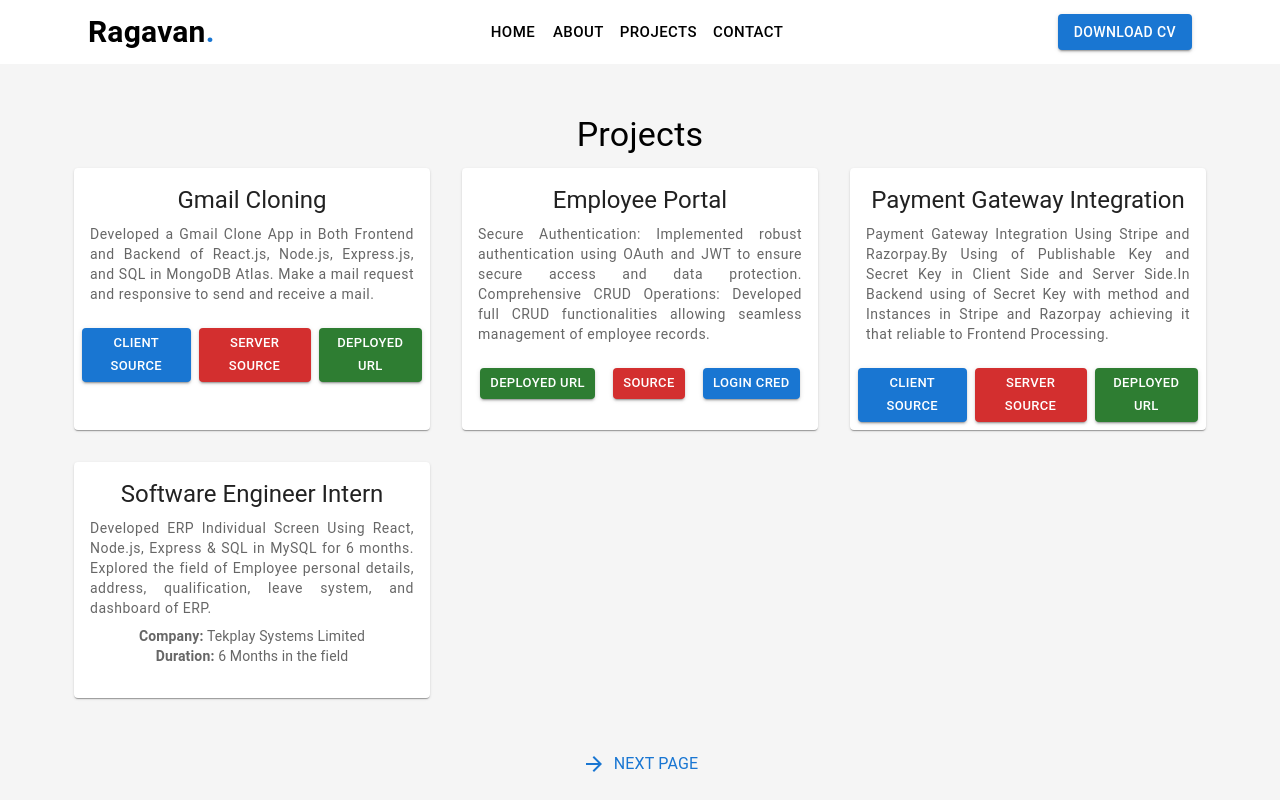
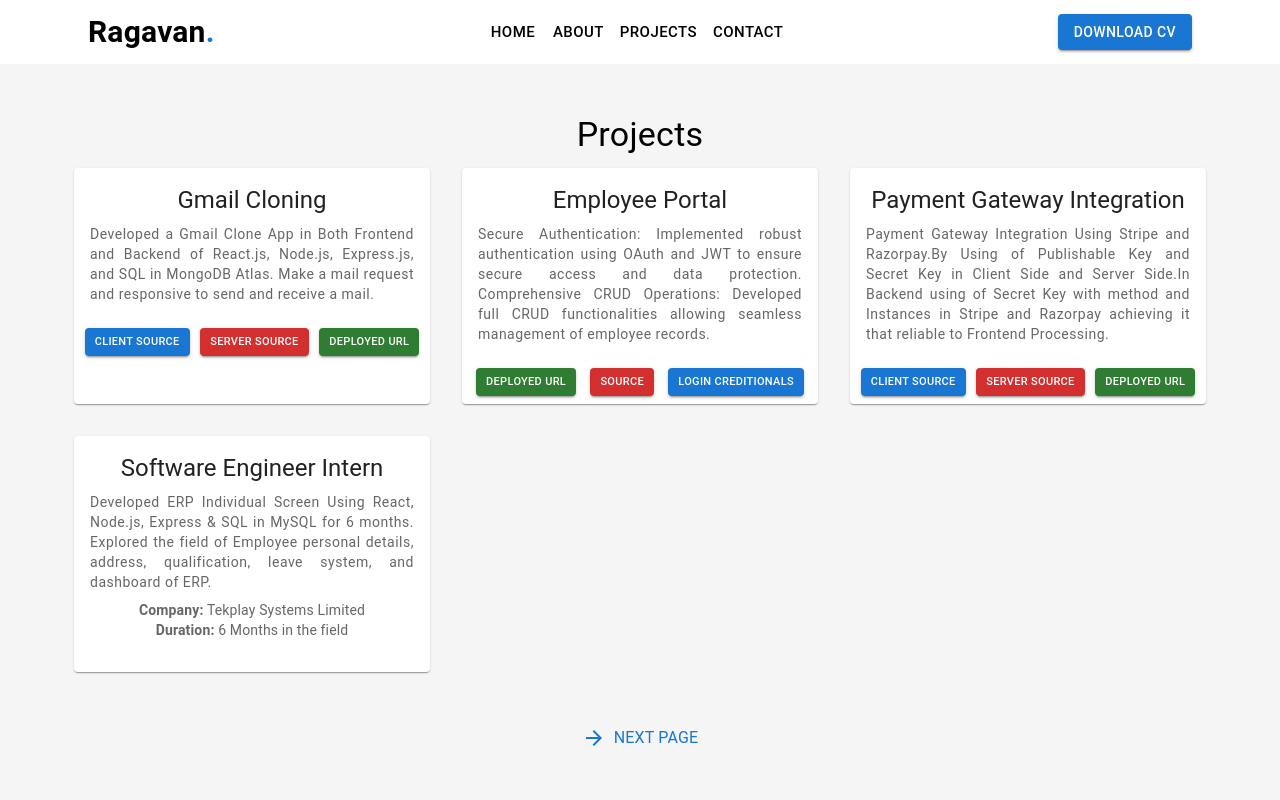
Before and after one commit to ragav7332/react-portfolio, a React (Create React App) app: page /projects in a window 1280 px wide. Shown: the top 800 px of the page. Built offline with nearby package versions, Linux system fonts and the light colour scheme.

Commit message:
Sixth commit

```diff
--- a/src/components/Projects.js
+++ b/src/components/Projects.js
@@ -66,28 +66,28 @@ function Projects() {
                 </CardContent>
                 <CardActions style={{justifyContent:'space-evenly'}}>
                   {project.clientSource && (
-                    <Button size="small" variant='contained' color="primary" href={project.clientSource} target="_blank" rel="noopener noreferrer">
+                    <Button size="small" variant='contained' color="primary" sx={{fontSize:'11px'}} href={project.clientSource} target="_blank" rel="noopener noreferrer">
                       Client Source
                     </Button>
                   )}
                   {project.serverSource && (
-                    <Button size="small" variant='contained' color='error' href={project.serverSource} target="_blank" rel="noopener noreferrer">
+                    <Button size="small" variant='contained' color='error'sx={{fontSize:'11px'}} href={project.serverSource} target="_blank" rel="noopener noreferrer">
                       Server Source
                     </Button>
                   )}
                   {project.deployedUrl && (
-                    <Button size="small" variant='contained' color="success" href={project.deployedUrl} target="_blank" rel="noopener noreferrer">
+                    <Button size="small" variant='contained' color="success" sx={{fontSize:'11px'}} href={project.deployedUrl} target="_blank" rel="noopener noreferrer">
                     Deployed URL
                   </Button>
                   )}
                   {project.source && (
-                    <Button size="small" variant='contained' color="error" href={project.source} target="_blank" rel="noopener noreferrer">
+                    <Button size="small" variant='contained' color="error" sx={{fontSize:'11px'}} href={project.source} target="_blank" rel="noopener noreferrer">
                    Source
                   </Button>
                   )}
                   {project.loginCredentials && (
-                    <Button size="small" variant='contained' color="primary" href={project.loginCredentials} target="_blank" rel="noopener noreferrer">
-                      Login Cred
+                    <Button size="small" variant='contained' color="primary" sx={{fontSize:'11px'}} href={project.loginCredentials} target="_blank" rel="noopener noreferrer">
+                      Login Creditionals
                     </Button>
                   )}
 
```
